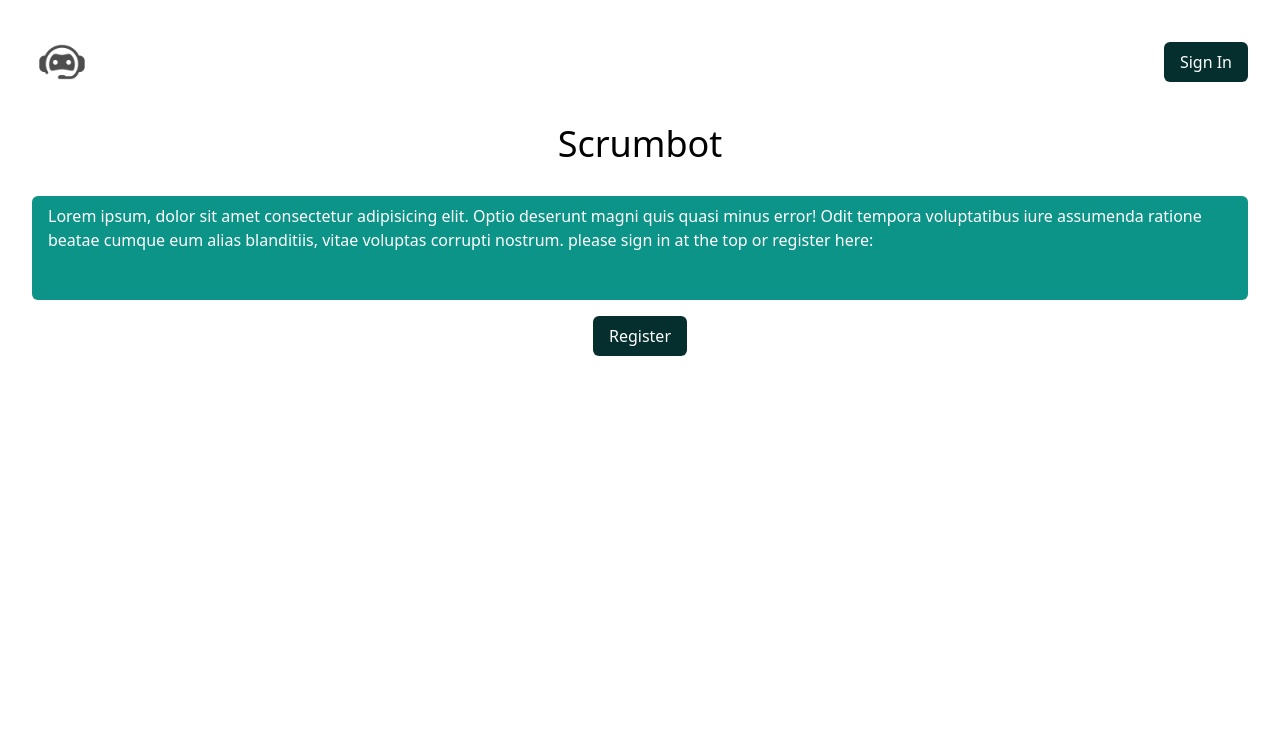
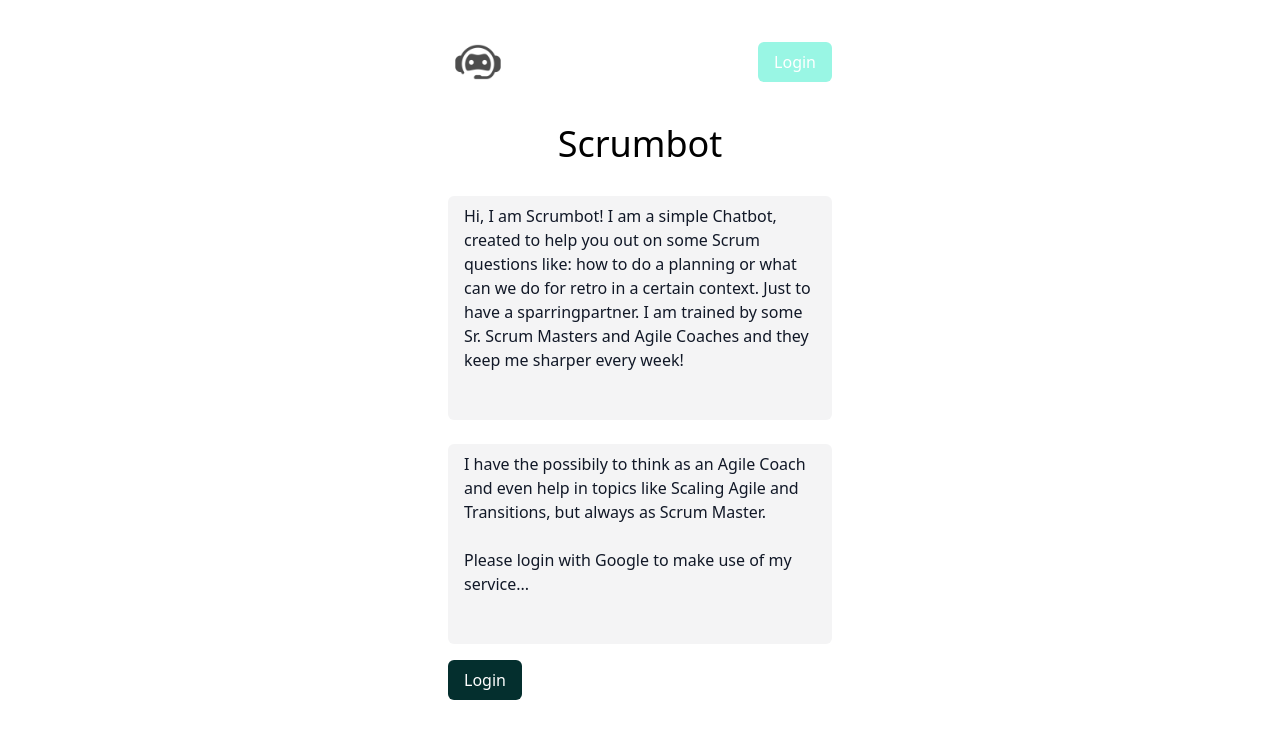
Before and after one commit to DnZ19/aiproject, a Next.js app: page / in a window 1280 px wide. Shown: the top 738 px of the page. Built offline with nearby package versions, Linux system fonts and the light colour scheme; no server answers.

Commit message:
Signin page text

```diff
--- a/app/components/Bot.tsx
+++ b/app/components/Bot.tsx
@@ -131,19 +131,28 @@ export default function Bot({ user }: Session) {
 	return (
 		<div className="flex flex-col items-center mt-8 w-auto">
 			{!user && (
-				<div className="flex flex-col items-center">
-					<p className="bg-teal-600 text-white py-2 px-4 rounded-md mx-8 pb-12">
-						Lorem ipsum, dolor sit amet consectetur
-						adipisicing elit. Optio deserunt magni quis
-						quasi minus error! Odit tempora voluptatibus
-						iure assumenda ratione beatae cumque eum alias
-						blanditiis, vitae voluptas corrupti nostrum.
-						please sign in at the top or register here:
+				<div className="flex flex-col items-start max-w-md">
+					<p className="bg-zinc-100 text-gray-900 py-2 px-4 rounded-md mx-8 pb-12">
+						Hi, I am Scrumbot! I am a simple Chatbot,
+						created to help you out on some Scrum questions
+						like: how to do a planning or what can we do for
+						retro in a certain context. Just to have a
+						sparringpartner. I am trained by some Sr. Scrum
+						Masters and Agile Coaches and they keep me
+						sharper every week!
+					</p>
+					<br />
+					<p className="bg-zinc-100 text-gray-900 py-2 px-4 rounded-md mx-8 pb-12">
+						I have the possibily to think as an Agile Coach
+						and even help in topics like Scaling Agile and
+						Transitions, but always as Scrum Master.
+						<br />
+						<br />
+						Please login with Google to make use of my
+						service...
 					</p>
 					<div className="bg-teal-950 text-white py-2 px-4 rounded-md mt-4 mx-8">
-						<button onClick={() => signIn()}>
-							Register
-						</button>
+						<button onClick={() => signIn()}>Login</button>
 					</div>
 				</div>
 			)}
--- a/app/components/Nav.tsx
+++ b/app/components/Nav.tsx
@@ -18,10 +18,8 @@ export default function Nav({ user }: Session) {
 			</div>
 			<ul className="flex items-center gap-12">
 				{!user && (
-					<li className="bg-teal-950 text-white py-2 px-4 rounded-md">
-						<button onClick={() => signIn()}>
-							Sign In
-						</button>
+					<li className="bg-teal-200 text-white py-2 px-4 rounded-md">
+						<button onClick={() => signIn()}>Login</button>
 					</li>
 				)}
 				{user && (
```
